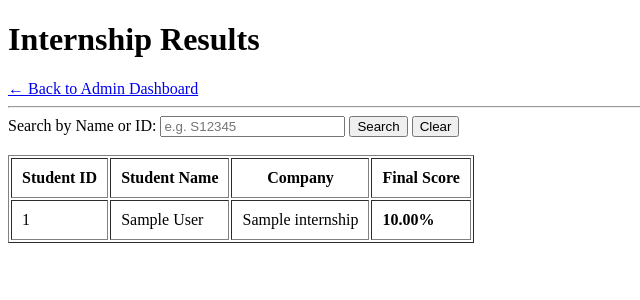
After one commit to Yschan-2378/COMP1044_CW_G01, a PHP site: page /view_results.php in a window 1280 px wide. The commit adds this page. Shown: the top 300 px of the page, without its empty margins (0-640 px from the left). Run offline with PHP 8.4, Linux system fonts and the light colour scheme; a user stored in the database is signed in; tables that the repository leaves empty hold one stand-in row (values such as "Sample post").

Commit message:
result viewing and chart

```diff
--- a/assessor_dashboard.php
+++ b/assessor_dashboard.php
@@ -25,6 +25,7 @@ $assigned_students = $stmt->fetchAll();
 
 <body>
     <h1>Assessor Portal</h1>
+    <a href="view_results.php"><button>View My Graded Results</button></a>
     <a href="logout.php">Logout</a>
     <hr>
 
--- a/dashboard.php
+++ b/dashboard.php
@@ -54,6 +54,7 @@ $assessors = $pdo->query("SELECT user_id, username FROM Users WHERE role = 'Asse
 
 <body>
     <h1>Welcome to the Admin Dashboard</h1>
+    <a href="view_results.php"><button>View All Results & Search</button></a>
     <a href="logout.php">Logout</a>
     <hr>
 
--- a/grade_student.php
+++ b/grade_student.php
@@ -9,7 +9,7 @@ if (!isset($_SESSION['user_id']) || $_SESSION['role'] !== 'Assessor') {
 
 $message = "";
 
-// get the ID from the URL when the page first loads
+//get student's internship ID so we know who we are grading
 if (isset($_GET['internship_id'])) {
     $internship_id = $_GET['internship_id'];
 } elseif (isset($_POST['internship_id'])) {
@@ -20,6 +20,7 @@ if (isset($_GET['internship_id'])) {
 
 // handle Form Submission and Calculation
 if ($_SERVER["REQUEST_METHOD"] == "POST") {
+
     // grab all marks from your HTML inputs
     $task = floatval($_POST['task']);
     $safety = floatval($_POST['safety']);
@@ -74,6 +75,7 @@ if ($_SERVER["REQUEST_METHOD"] == "POST") {
 ?>
 
 <!DOCTYPE html>
+<html>
 
 <body>
     <h2>Internship Result Entry and Mark Calculation </h2>
--- /dev/null
+++ b/view_results.php
@@ -0,0 +1,100 @@
+<?php
+session_start();
+require_once 'db.php';
+
+if (!isset($_SESSION['user_id'])) {
+    die("Access Denied. Please log in.");
+}
+
+$role = $_SESSION['role'];
+$user_id = $_SESSION['user_id'];
+
+$search_query = "";
+$search_param = "%"; //"match anything"
+
+if (isset($_GET['search'])) {
+    $search_query = $_GET['search'];
+    $search_param = "%" . $search_query . "%";
+}
+
+
+if ($role == 'Admin') {
+    // fetch ALL students and their grades
+    $sql = "SELECT s.student_id, s.student_name, i.company_name, a.final_calculated_score
+            FROM Students s
+            JOIN Internships i ON s.student_id = i.student_id
+            LEFT JOIN Assessments a ON i.internship_id = a.internship_id
+            WHERE s.student_name LIKE :search OR s.student_id LIKE :search";
+
+    $stmt = $pdo->prepare($sql);
+    $stmt->execute(['search' => $search_param]);
+
+} else {
+    // fetch ONLY assigned students
+    $sql = "SELECT s.student_id, s.student_name, i.company_name, a.final_calculated_score
+            FROM Students s
+            JOIN Internships i ON s.student_id = i.student_id
+            LEFT JOIN Assessments a ON i.internship_id = a.internship_id
+            WHERE i.assessor_id = :user_id
+            AND (s.student_name LIKE :search OR s.student_id LIKE :search)";
+
+    $stmt = $pdo->prepare($sql);
+    $stmt->execute(['user_id' => $user_id, 'search' => $search_param]);
+}
+
+$results = $stmt->fetchAll();
+?>
+
+<!DOCTYPE html>
+<html>
+<body>
+    <h1>Internship Results</h1>
+
+    <?php if ($role == 'Admin'): ?>
+        <a href="dashboard.php">← Back to Admin Dashboard</a>
+    <?php else: ?>
+        <a href="assessor_dashboard.php">← Back to Assessor Dashboard</a>
+    <?php endif; ?>
+    <hr>
+
+    <form method="GET" action="view_results.php">
+        <label>Search by Name or ID:</label>
+        <input type="text" name="search" value="<?php echo htmlspecialchars($search_query); ?>" placeholder="e.g. S12345">
+        <button type="submit">Search</button>
+        <a href="view_results.php"><button type="button">Clear</button></a>
+    </form>
+    <br>
+
+    <table border="1" cellpadding="10">
+        <tr>
+            <th>Student ID</th>
+            <th>Student Name</th>
+            <th>Company</th>
+            <th>Final Score</th>
+        </tr>
+
+        <?php if (count($results) > 0): ?>
+            <?php foreach ($results as $row): ?>
+                <tr>
+                    <td><?php echo htmlspecialchars($row['student_id']); ?></td>
+                    <td><?php echo htmlspecialchars($row['student_name']); ?></td>
+                    <td><?php echo htmlspecialchars($row['company_name']); ?></td>
+                    <td>
+                        <?php
+                        if ($row['final_calculated_score'] !== null) {
+                            echo "<strong>" . htmlspecialchars($row['final_calculated_score']) . "%</strong>";
+                        } else {
+                            echo "<span style='color:gray;'>Not Graded Yet</span>";
+                        }
+                        ?>
+                    </td>
+                </tr>
+            <?php endforeach; ?>
+
+        <?php else: ?>
+            <tr><td colspan="4">No results found.</td></tr>
+        <?php endif; ?>
+    </table>
+
+</body>
+</html>
```
